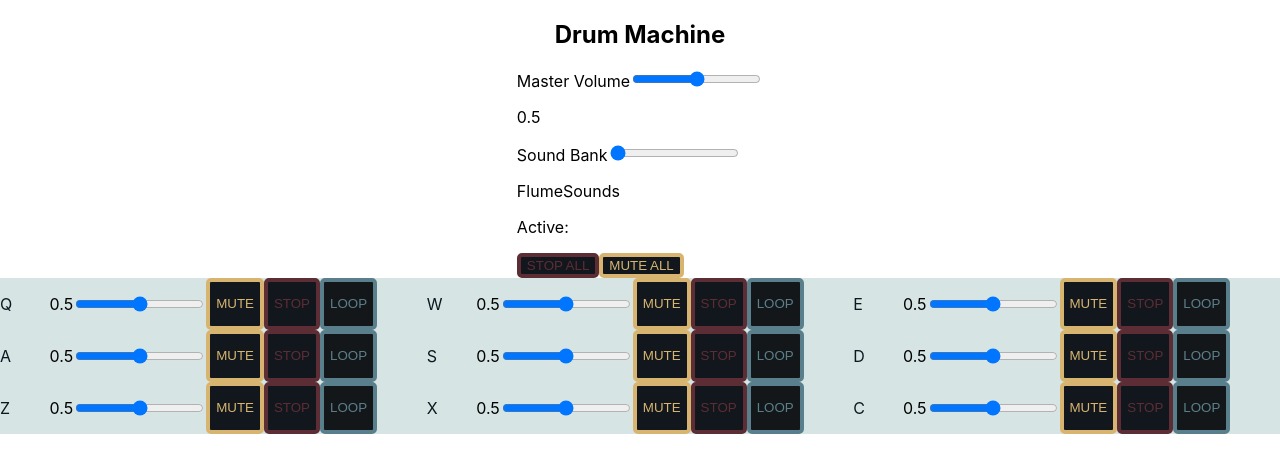
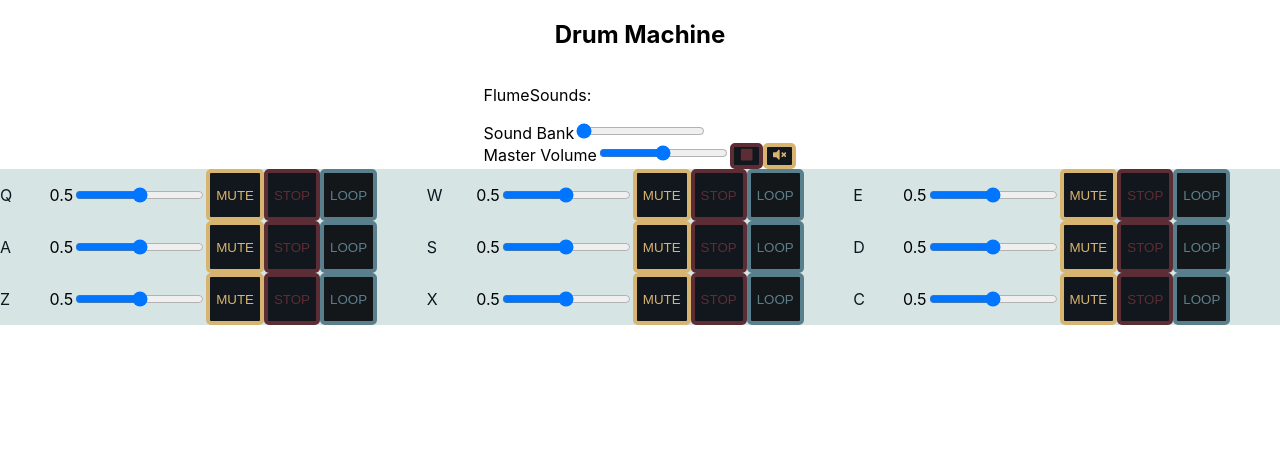
Before and after one commit to nic-vo/nv-portfolio, a Next.js app: page /fcc/drum-machine in a window 1280 px wide. Shown: the top 472 px of the page. Built offline with nearby package versions, Linux system fonts and the light colour scheme.

Commit message:
Add react-icons to control panel
Adjust DOM nesting

```diff
--- a/components/fcc/drummachine/ControlPanel.js
+++ b/components/fcc/drummachine/ControlPanel.js
@@ -1,4 +1,5 @@
 import React from 'react'
+import { FaVolumeMute, FaStop } from 'react-icons/fa';
 
 import machineStyles from '../../../styles/fcc/DrumMachine/DrumMachine.module.css';
 import controlStyles from '../../../styles/fcc/DrumMachine/ControlPanel.module.css';
@@ -7,18 +8,21 @@ const bankNames = ["FlumeSounds", "Hip Hop @186 BPM", "Synths @100 BPM"];
 
 const ControlPanel = ({ displaySound, mVolume, bank, muteAll, mVolumeHandler, setBankHandler, stopAllHandler, muteAllHandler }) => {
 	return (
-		<div>
-			<label htmlFor="mVolume">Master Volume
-				<input id="mVolume" type="range" min="0" max="1" step="0.05" value={mVolume} onInput={mVolumeHandler} />
-				<p>{mVolume}</p>
-			</label>
-			<label htmlFor="bank">Sound Bank
-				<input id="bank" type="range" min="0" max="2" step="1" value={bank} onInput={setBankHandler} />
-				<p>{bankNames[bank]}</p>
-			</label>
-			<p>Active: {displaySound}</p>
-			<button className={`${machineStyles.button} ${machineStyles.stop}`} onClick={stopAllHandler}>STOP ALL</button>
-			<button className={` ${machineStyles.button} ${muteAll ? machineStyles.muteon : machineStyles.mute}`} onClick={muteAllHandler}>MUTE ALL</button>
+		<div className={controlStyles.panel}>
+			<div className={controlStyles.sounds}>
+				<div className={controlStyles.soundDisplay}>
+					<p>{bankNames[bank]}: {displaySound}</p>
+				</div>
+				<label htmlFor="bank">Sound Bank<input id="bank" type="range" min="0" max="2" step="1" value={bank} onInput={setBankHandler} /></label>
+			</div>
+			<div className={controlStyles.playback}>
+				<label htmlFor="mVolume">Master Volume
+					<input id="mVolume" type="range" min="0" max="1" step="0.05" value={mVolume} onInput={mVolumeHandler} />
+				</label>
+				<button className={`${machineStyles.button} ${machineStyles.stop}`} onClick={stopAllHandler}><FaStop /></button>
+				<button className={`${machineStyles.button} ${muteAll ? machineStyles.muteon : machineStyles.mute}`} onClick={muteAllHandler}><FaVolumeMute /></button>
+			</div>
+
 		</div>
 	);
 };
```
